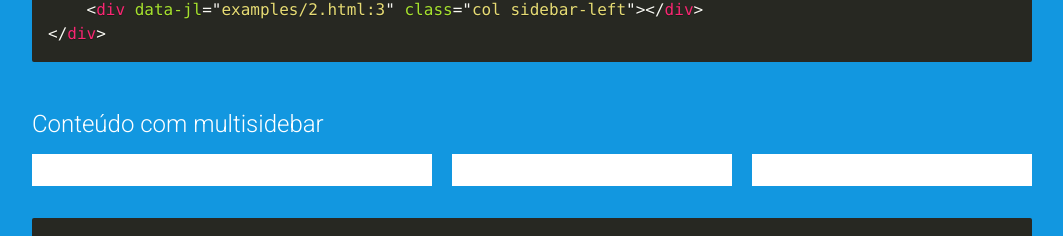
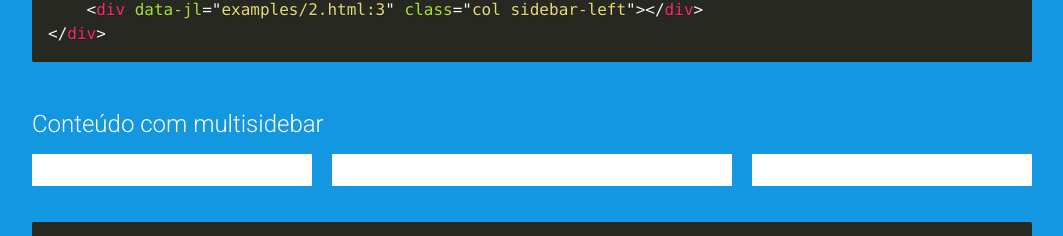
Before and after one commit to andergtk/blogrid, a plain HTML site: page index.html in a window 1280 px wide. Shown: the part 1370-1606 px from the top of the page, without its empty margins (108-1171 px from the left). Drawn offline with Linux system fonts and the light colour scheme.

Commit message:
Update gh-pages

```diff
--- a/css/blogrid.css
+++ b/css/blogrid.css
@@ -66,7 +66,8 @@ body {
 /**
  * O grid principal
  */
-.grid .content {
+.grid .content,
+.grid .content-multisidebar {
 	display: inline-block;
 	float: none;
 }
```
